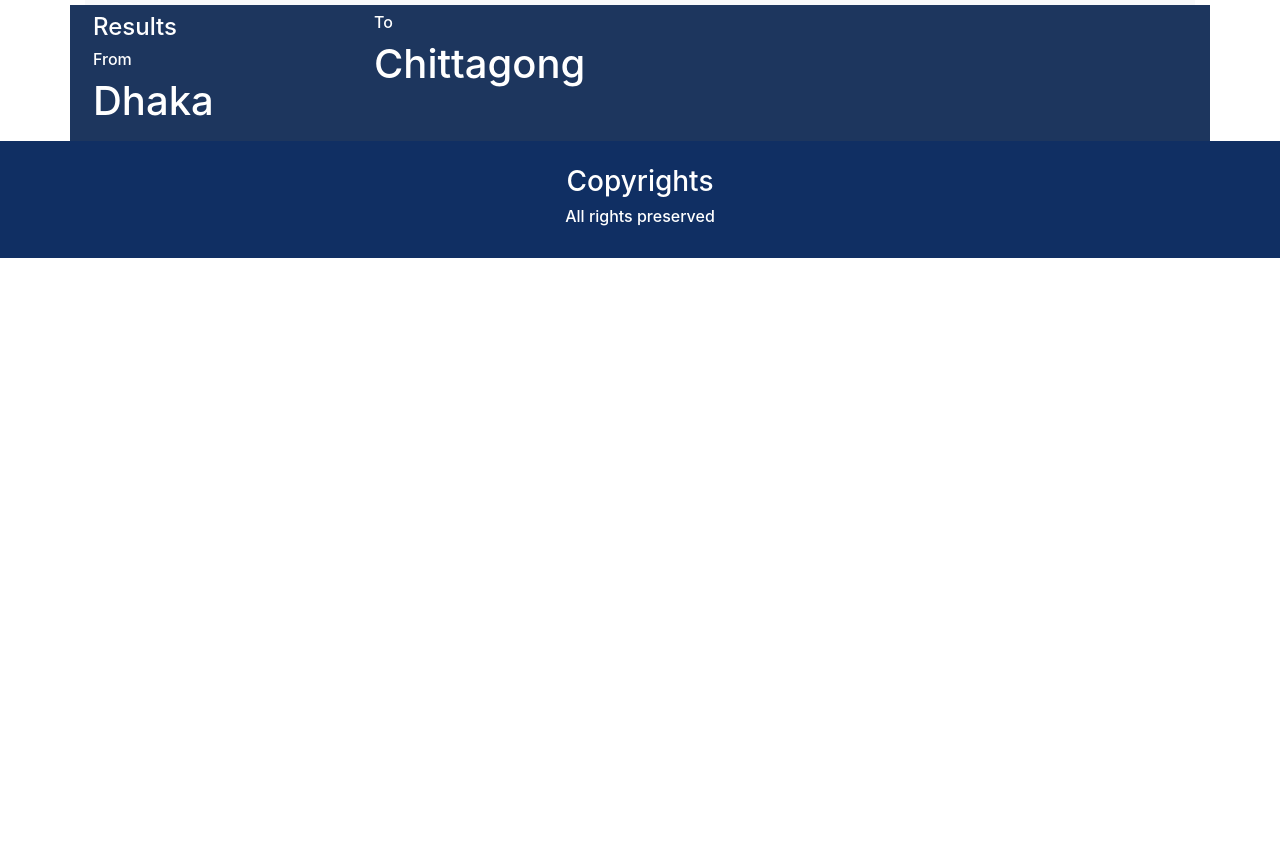
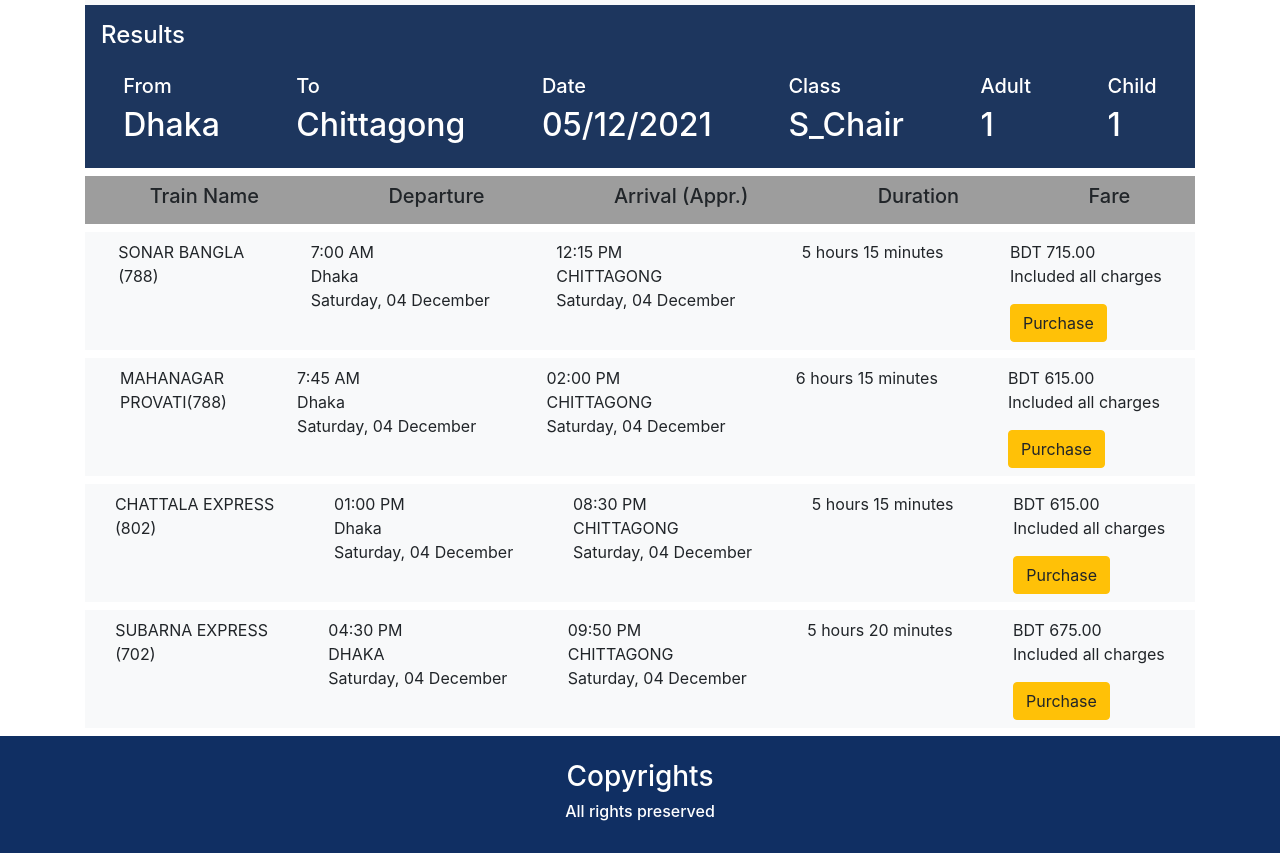
Before and after one commit to tuhin080/SE, a plain HTML site: page purchase.html in a window 1280 px wide. Shown: the part 71-924 px from the top of the page. Before the commit the page ends 800 px from the top, so only its background shows below. Drawn offline with nearby package versions, Linux system fonts and the light colour scheme.

Commit message:
Update purchase.html

```diff
--- a/purchase.html
+++ b/purchase.html
@@ -60,21 +60,149 @@
           </ul>
         </div>
       </nav>
+      <div class="p-3" style="background-color: #1D365E; color: white;" >
+              <h4>Results</h4>
+     </div>
+
+      <div class="d-flex justify-content-around" style="background-color: #1D365E; color: white;" >
+
+        <div class="pb-3">
+               <h5>From</h5>
+              <h2>Dhaka</h2>
+        </div>
+        <div>
+               <h5>To</h5>
+               <h2>Chittagong</h2>
+         </div>
+         <div>
+               <h5>Date</h5>
+               <h2>05/12/2021</h2>
+        </div>
+         <div>
+             <h5>Class</h5>
+             <h2>S_Chair</h2>
+         </div>
+         <div>
+             <h5>Adult</h5>
+             <h2>1</h2>
+        </div>
+         <div>
+           <h5>Child</h5>
+            <h2>1</h2>
+         </div>
+      </div>
+
+       <div class="d-flex justify-content-around my-2 py-2" style="background-color: #9D9D9D;">
+           <div>
+                <h5>Train Name</h5>
+           </div>
+           <div >
+               <h5> Departure</h5>
+           </div>
+           <div >
+               <h5> Arrival (Appr.)</h5>
+           </div>
+            <div  >
+                <h5>Duration</h5>
+            </div>
+            <div  >
+                  <h5> Fare</h5>
+            </div>
+      </div>
+
+      <div class="d-flex justify-content-around my-2 py-2" style="background-color: #F8F9FA;font-weight:normal;border-color: #fff;">
+            <div>
+                <p>SONAR BANGLA<br>(788)</p>
+
+            </div>
+            <div >
+                <p> 7:00 AM <br>Dhaka <br>Saturday, 04 December</p>
+
+            </div>
+            <div >
+              <p>12:15 PM <br>CHITTAGONG <br> Saturday, 04 December</p>
+            </div>
+            <div  >
+               <p>5 hours 15 minutes</p>
+            </div>
+            <div  >
+                 <p>BDT 715.00 <br> Included all charges</p>
+                 <button type="button" class="btn btn-warning">Purchase</button>
+            </div>
+           </div>
+
+          <div class="d-flex justify-content-around my-2 py-2" style="background-color: #F8F9FA;font-weight:normal;border-color: #fff;">
+            <div>
+                <p>MAHANAGAR<br>PROVATI(788)</p>
+
+            </div>
+            <div >
+                <p> 7:45 AM <br>Dhaka <br>Saturday, 04 December</p>
+
+            </div>
+            <div >
+              <p>02:00 PM <br>CHITTAGONG <br> Saturday, 04 December</p>
+            </div>
+            <div  >
+              <p>6 hours 15 minutes</p>
+            </div>
+            <div  >
+                <p>BDT 615.00 <br> Included all charges</p>
+                <button type="button" class="btn btn-warning">Purchase</button>
+            </div>
+         </div>
+        <div class="d-flex justify-content-around my-2 py-2" style="background-color: #F8F9FA;font-weight:normal;border-color: #fff;">
+          <div>
+              <p>CHATTALA EXPRESS<br>(802)</p>
+
+          </div>
+          <div >
+              <p>01:00 PM <br>Dhaka <br>Saturday, 04 December</p>
+
+          </div>
+          <div >
+            <p>08:30 PM <br>CHITTAGONG <br> Saturday, 04 December</p>
+          </div>
+          <div  >
+            <p>5 hours 15 minutes</p>
+          </div>
+          <div  >
+              <p>BDT 615.00 <br> Included all charges</p>
+              <button type="button" class="btn btn-warning">Purchase</button>
+          </div>
+        </div>
+    <div class="d-flex justify-content-around my-2 py-2" style="background-color: #F8F9FA;font-weight:normal;border-color: #fff;">
+          <div>
+              <p>SUBARNA EXPRESS<br>(702)</p>
+
+          </div>
+          <div >
+              <p>04:30 PM <br>DHAKA <br>Saturday, 04 December</p>
+
+          </div>
+          <div >
+            <p>09:50 PM <br>CHITTAGONG <br> Saturday, 04 December</p>
+          </div>
+          <div  >
+            <p>5 hours 20 minutes</p>
+          </div>
+          <div  >
+              <p>BDT 675.00 <br> Included all charges</p>
+              <button type="button" class="btn btn-warning">Purchase</button>
+          </div>
+    </div>
 
 
-      <div class="row p-2" style="background-color: #1D365E; color: white;" >
-          <div class="col-md-3">
-              <h4>Results</h4>
-              <h6>From</h6>
-              <h1>Dhaka</h1>
-          </div>
-          <div class="col-md-3">
-            <h6>To</h6>
-            <h1>Chittagong</h1>
-          </div>
 
 
-      </div>
+
+
+
+
+
+
+
+
 
 
 
```
